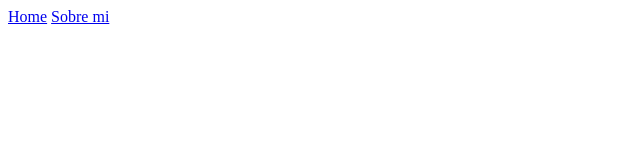
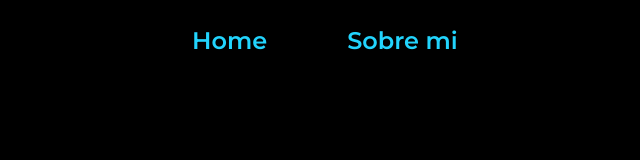
Before and after one commit to Blado87/ONE_3, a plain HTML site: page index.html in a window 1280 px wide. Shown: the whole page, without its empty margins (0-640 px from the left). Drawn offline with Linux system fonts and the light colour scheme.

Commit message:
Estilos a body y header
Agregar estilos al body y el header, resect de estilos por defecto del html, importación de fuente y declaración de variables de estilo.

```diff
--- a/index.html
+++ b/index.html
@@ -8,10 +8,10 @@
     <link rel="stylesheet" href="styles/styles.css">
 </head>
 <body>
-    <header>
-        <nav>
-            <a href="index.html">Home</a>
-            <a href="about.html">Sobre mi</a>
+    <header class="header">
+        <nav class="header__menu">
+            <a class="header__menu__link" href="index.html">Home</a>
+            <a class="header__menu__link" href="about.html">Sobre mi</a>
         </nav>
     </header>
 
--- a/styles/styles.css
+++ b/styles/styles.css
@@ -0,0 +1,39 @@
+@import url('https://fonts.googleapis.com/css2?family=Krona+One&family=Montserrat:wght@400;600&display=swap');
+
+:root{
+    --color-primaria: #000000;
+    --color-secundaria: #F6F6F6;
+    --color-terciaria: #22D4FD;
+    --color-hover: #272727;
+
+    --fuente-krona: 'Krona One', sans-serif;
+    --fuente-montserrat: 'Montserrat', sans-serif;
+}
+
+* {
+    padding: 0;
+    margin:0;
+}
+
+body{
+    box-sizing: border-box;
+    background-color: var(--color-primaria);
+    color: var(--color-secundaria);
+}
+
+.header{
+    padding: 2% 0% 0% 15%;
+}
+
+.header__menu{
+    display: flex;
+    gap: 80px;
+}
+
+.header__menu__link{
+    font-family: var(--fuente-montserrat);
+    font-size: 1.5rem;
+    font-weight: 600;
+    color: var(--color-terciaria);
+    text-decoration: none;
+}
```
